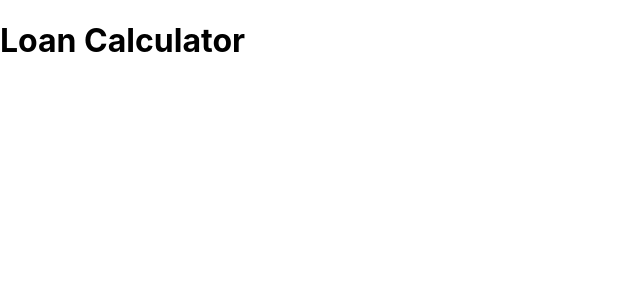
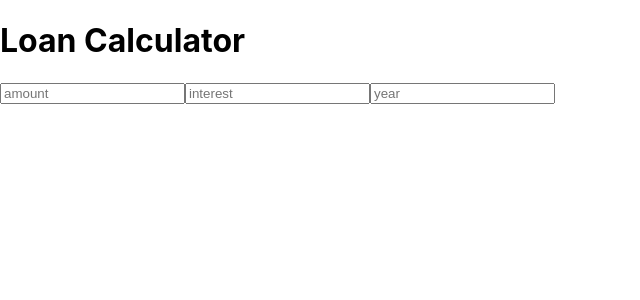
Before and after one commit to suzanamelomoraes/loan-calculator-react-hooks, a React (Create React App) app: page / in a window 1280 px wide. Shown: the top 300 px of the page, without its empty margins (0-640 px from the left). Built offline with nearby package versions, Linux system fonts and the light colour scheme.

Commit message:
create 3 input fields to receive amount, interest and year values amd set these values

```diff
--- a/src/components/calculator.jsx
+++ b/src/components/calculator.jsx
@@ -4,7 +4,30 @@ function Calculator() {
   const [amount, setAmount] = useState('');
   const [interest, setInterest] = useState('');
   const [year, setYear] = useState('');
-  return <div></div>;
+  return (
+    <div>
+      <form>
+        <input
+          type='number'
+          value={amount}
+          placeholder='amount'
+          onChange={(e) => setAmount(e.target.amount)}
+        />
+        <input
+          type='number'
+          value={interest}
+          placeholder='interest'
+          onChange={(e) => setInterest(e.target.interest)}
+        />
+        <input
+          type='number'
+          value={year}
+          placeholder='year'
+          onChange={(e) => setYear(e.target.year)}
+        />
+      </form>
+    </div>
+  );
 }
 
 export default Calculator;
```
